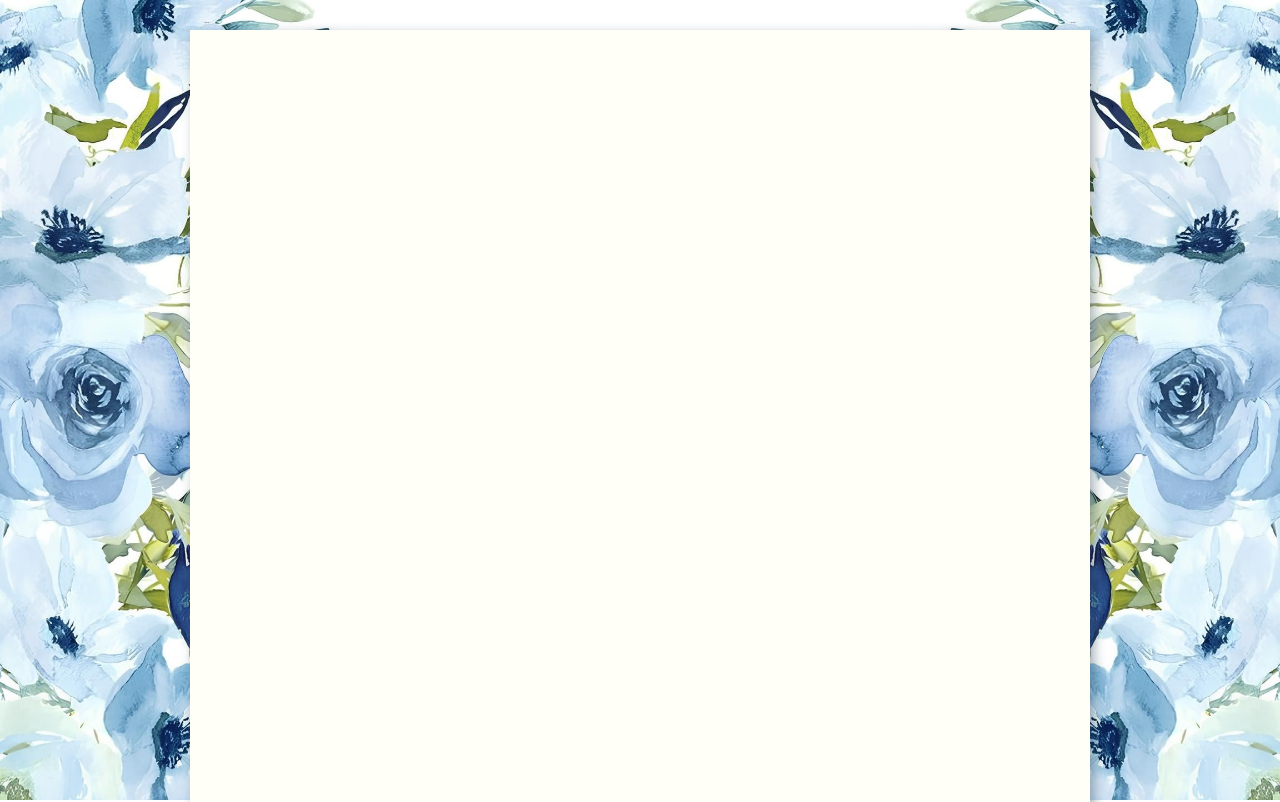
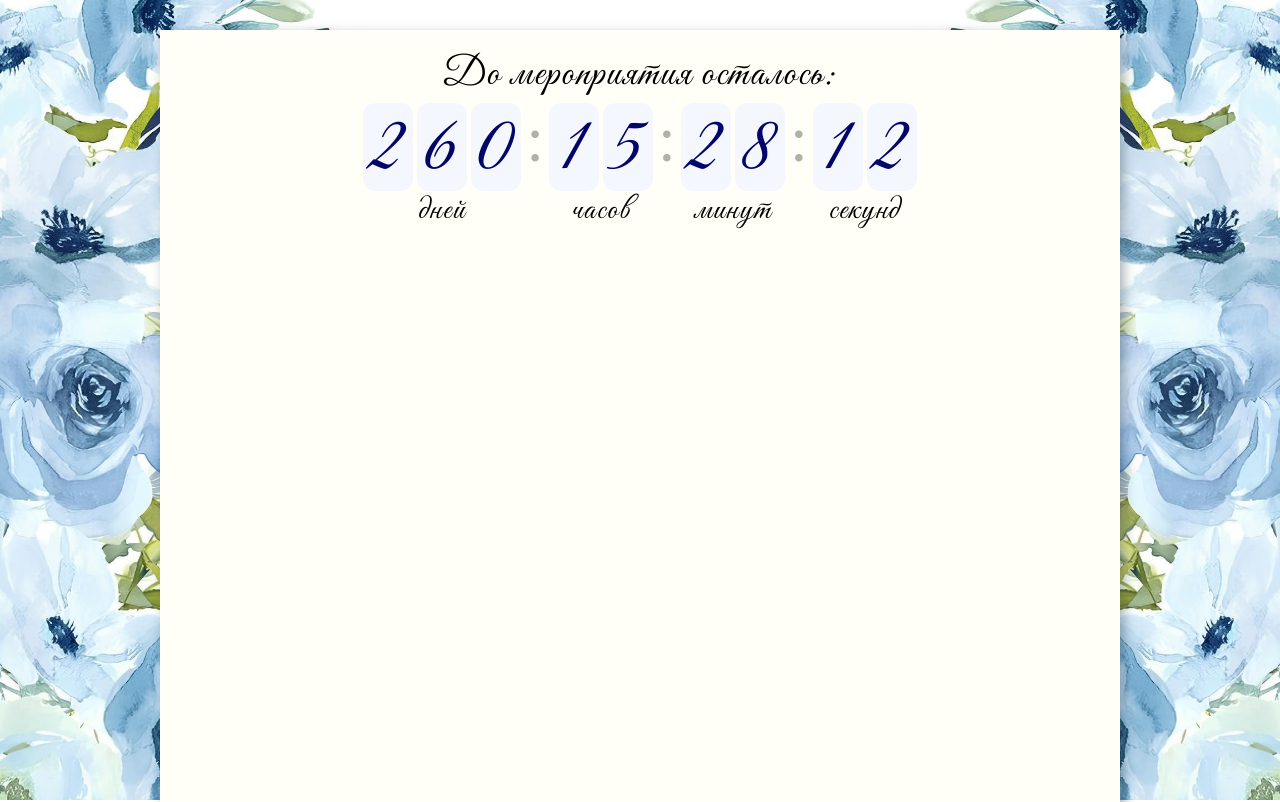
Before and after one commit to sergey-alla/sergey-alla.github.io, a plain HTML site: page index.html in a window 1280 px wide. Shown: the top 802 px of the page. Drawn offline with Linux system fonts and the light colour scheme.

Commit message:
added event countdown

```diff
--- a/index.html
+++ b/index.html
@@ -5,15 +5,57 @@
     <meta charset="UTF-8">
     <meta name="viewport" content="width=device-width, initial-scale=1.0">
     <title>Приглашение на свадьбу Сергея и Аллы ❤️</title>
+    <meta http-equiv="X-UA-Compatible" content="IE=edge">
+    <link href="https://fonts.googleapis.com/css2?family=Great+Vibes&display=swap" rel="stylesheet">
     <link rel="icon" href="favicon.ico"><!-- 32×32 -->
     <link rel="stylesheet" href="styles.css">
 </head>
 
 <body>
 
-    <div id="container"></div>
     <img id="left-flower-bg" class="flower-bg" src="img/flowers_side.jpg" />
     <img id="right-flower-bg" class="flower-bg" src="img/flowers_side.jpg" />
+    <div id="container">
+        <div id="countdown-ttt"></div>
+
+        <div id="countdown-cont">
+            <p class="event-countdown-desc">До мероприятия осталось:</p>
+            <div class="countdown-units">
+                <div class="counter">
+                    <div>
+                        <div class="days0">0</div>
+                        <div class="days1">0</div>
+                        <div class="days2">0</div>
+                    </div>
+                    <p class="days-desc">дней</p>
+                </div>
+                <div class="gap">:</div>
+                <div class="counter">
+                    <div>
+                        <div class="hours0">0</div>
+                        <div class="hours1">0</div>
+                    </div>
+                    <p class="hours-desc">часов</p>
+                </div>
+                <div class="gap">:</div>
+                <div class="counter">
+                    <div>
+                        <div class="minutes0">0</div>
+                        <div class="minutes1">0</div>
+                    </div>
+                    <p class="minutes-desc">минут</p>
+                </div>
+                <div class="gap">:</div>
+                <div class="counter">
+                    <div>
+                        <div class="seconds0">0</div>
+                        <div class="seconds1">0</div>
+                    </div>
+                    <p class="seconds-desc">секунд</p>
+                </div>
+            </div>
+        </div>
+    </div>
 
     <script type="text/javascript" src="script.js"></script>
 </body>
--- a/script.js
+++ b/script.js
@@ -1 +1,49 @@
-// todo
+const countdownContainer = document.getElementById('countdown-cont');
+const countdownUnits = countdownContainer.querySelector('.countdown-units');
+
+const targetSec = Date.UTC(2025, 8, 27, 10, 0, 0) / 1000; // 27.09.2025 14:00 GMT+1
+
+const wordForms = {
+    days: ['дней', 'день', 'дня'],
+    hours: ['часов', 'час', 'часа'],
+    minutes: ['минут', 'минута', 'минуты'],
+    seconds: ['секунд', 'секунда', 'секунды']
+};
+
+const formIndex = amount => {
+    const last = amount % 10;
+    if (last === 0 || (amount % 100 > 10 && amount % 100 < 20)) return 0;
+    if (last === 1) return 1;
+    if (last < 5) return 2;
+    return 0;
+};
+
+const getDiffUnits = diffSec => ({
+    days: Math.floor(diffSec / 86400),
+    hours: Math.floor((diffSec % 86400) / 3600),
+    minutes: Math.floor((diffSec % 3600) / 60),
+    seconds: Math.floor(diffSec % 60)
+});
+
+const renderTime = units => {
+    for (let unit in units) {
+        const value = String(units[unit]).padStart(unit === 'days' ? 3 : 2, '0');
+        for (let i = 0; i < value.length; i++) {
+            countdownUnits.querySelector(`.${unit}${i}`).innerHTML = value.charAt(i);
+        }
+        countdownUnits.querySelector(`.${unit}-desc`).innerHTML = wordForms[unit][formIndex(units[unit])];
+    }
+};
+
+const intervalSec = 1000;
+let expectedTime = Math.floor(Date.now() / 1000) * 1000 + intervalSec;
+const countdown = () => {
+    const now = Date.now();
+    var delta = now - expectedTime;
+    expectedTime += intervalSec;
+    // todo check if time is up
+    renderTime(getDiffUnits(targetSec - now / 1000));
+
+    setTimeout(countdown, Math.max(0, intervalSec - delta));
+};
+setTimeout(countdown, intervalSec);
--- a/styles.css
+++ b/styles.css
@@ -41,6 +41,7 @@ table {
     height: 1500px;
     margin: 30px auto;
     background-color: rgb(255, 255, 248);
+    padding: 20px 30px;
 }
 
 .flower-bg {
@@ -60,3 +61,65 @@ table {
     z-index: -11;
     transform: scale(-1, 1);
 }
+
+#countdown-cont {
+    display: flex;
+    flex-direction: column;
+    justify-content: center;
+    align-items: center;
+    text-align: center;
+}
+
+#countdown-cont>.event-countdown-desc {
+    font-size: 2.5rem;
+    margin: 5px 0 8px;
+}
+
+#countdown-cont .counter>p {
+    font-size: 2rem;
+    margin: 0;
+}
+
+#countdown-cont>.event-countdown-desc,
+#countdown-cont .counter>p {
+    font-family: 'Great Vibes', Helvetica, sans-serif;
+    letter-spacing: 0.1rem;
+}
+
+.countdown-units {
+    display: flex;
+    flex-direction: row;
+    align-items: start;
+    justify-content: center;
+    flex-wrap: wrap;
+}
+
+.countdown-units>.counter {
+    display: flex;
+    flex-direction: column;
+}
+
+.countdown-units>.counter>div {
+    display: flex;
+    flex-direction: row;
+}
+
+.countdown-units>.counter>div>div {
+    font-size: 5rem;
+    font-family: 'Great Vibes', Helvetica, sans-serif;
+    background-color: #f5f7ff;
+    color: #030569;
+    box-sizing: border-box;
+    width: 50px;
+    padding: 7px 8px 1px 4px;
+    border-radius: 12px;
+    margin: 0 2px 4px;
+}
+
+.countdown-units>.gap {
+    font-size: 4rem;
+    font-family: 'Times New Roman', Times, serif;
+    color: black;
+    opacity: 0.3;
+    margin: 5px 3px 0;
+}
```
